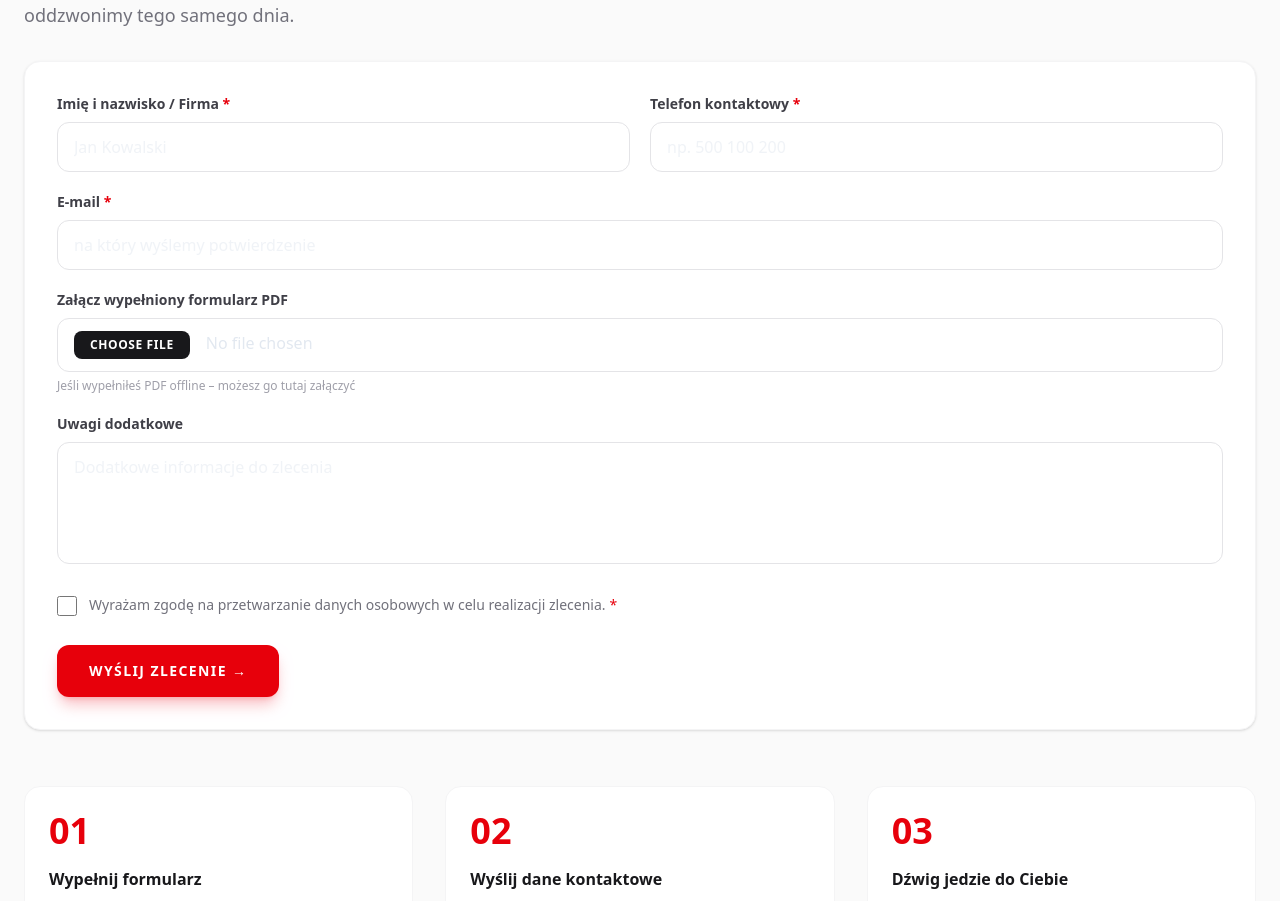
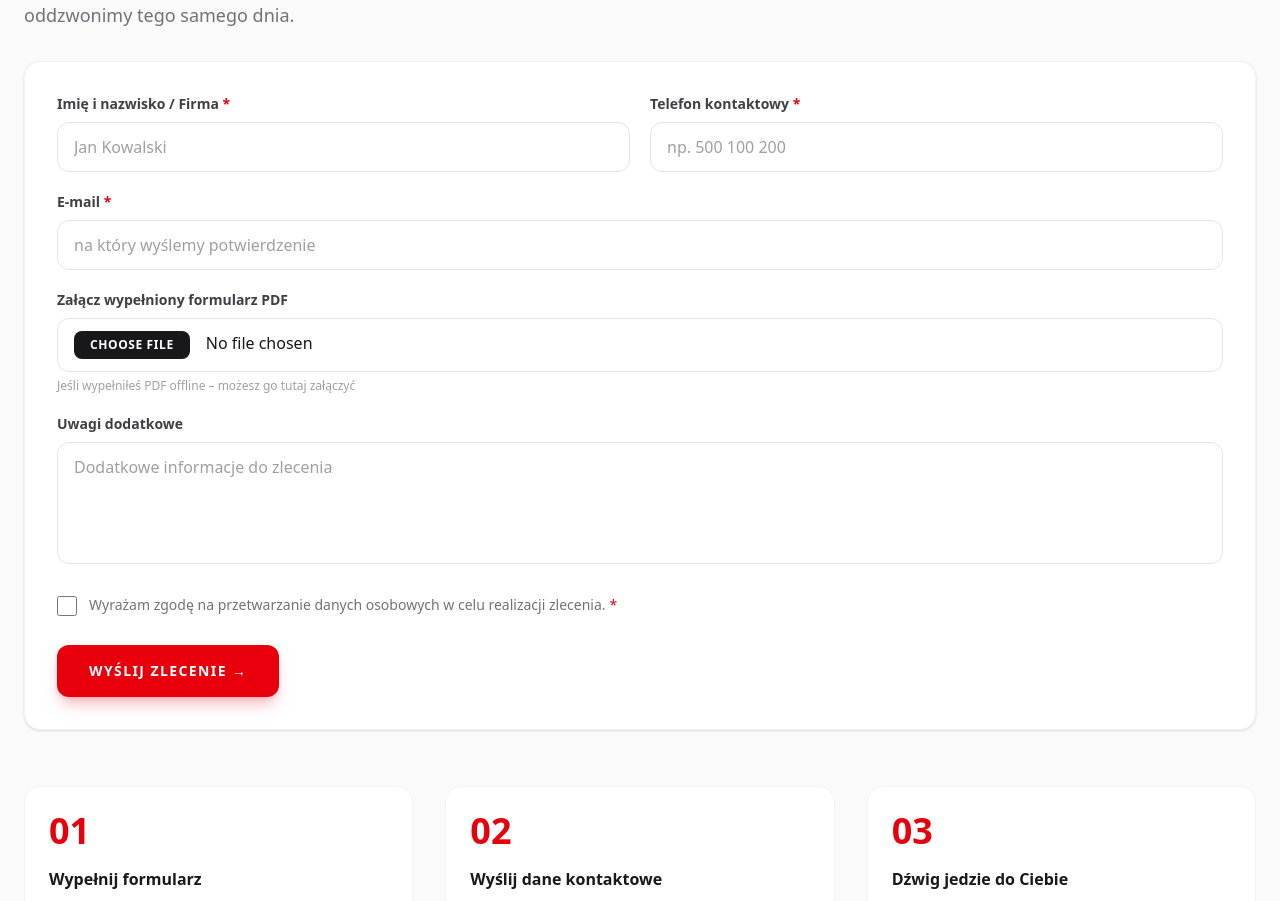
Before and after one commit to GmaMarketing/e-dzwigi-site, a Next.js app: page /zamowienie in a window 1280 px wide. Shown: the part 1769-2670 px from the top of the page. Built offline with nearby package versions, Linux system fonts and the light colour scheme; no server answers; a web font is replaced by a local one.

Commit message:
feat: improve form email templates and field visibility

```diff
--- a/app/kontakt/page.tsx
+++ b/app/kontakt/page.tsx
@@ -105,7 +105,9 @@ export default function ContactPage() {
                 {/* FormSubmit hidden fields */}
                 <input type="hidden" name="_subject" value="Nowe zapytanie ze strony e-dzwigi.pl" />
                 <input type="hidden" name="_captcha" value="false" />
-                <input type="hidden" name="_template" value="table" />
+                <input type="hidden" name="_template" value="box" />
+                <input type="hidden" name="_url" value="https://e-dzwigi.pl/kontakt" />
+                <input type="text" name="_honey" className="hidden" tabIndex={-1} autoComplete="off" />
 
                 <h3 className="font-heading font-bold text-xl text-zinc-900 mb-6 flex items-center gap-3">
                     <span className="w-8 h-[2px] bg-red-600"></span>
@@ -119,7 +121,7 @@ export default function ContactPage() {
                       id="name"
                       name="name"
                       required
-                      className="w-full px-4 py-3 rounded-xl border border-zinc-200 focus:border-red-600 focus:ring-2 focus:ring-red-600/20 outline-none transition-all"
+                      className="w-full rounded-xl border border-zinc-200 bg-white px-4 py-3 text-zinc-900 placeholder:text-zinc-400 focus:border-red-600 focus:ring-2 focus:ring-red-600/20 outline-none transition-all"
                       placeholder="Jan Kowalski"
                     />
                   </div>
@@ -130,7 +132,7 @@ export default function ContactPage() {
                       id="email"
                       name="email"
                       required
-                      className="w-full px-4 py-3 rounded-xl border border-zinc-200 focus:border-red-600 focus:ring-2 focus:ring-red-600/20 outline-none transition-all"
+                      className="w-full rounded-xl border border-zinc-200 bg-white px-4 py-3 text-zinc-900 placeholder:text-zinc-400 focus:border-red-600 focus:ring-2 focus:ring-red-600/20 outline-none transition-all"
                       placeholder="jan@example.com"
                     />
                   </div>
@@ -140,7 +142,7 @@ export default function ContactPage() {
                       type="tel"
                       id="phone"
                       name="phone"
-                      className="w-full px-4 py-3 rounded-xl border border-zinc-200 focus:border-red-600 focus:ring-2 focus:ring-red-600/20 outline-none transition-all"
+                      className="w-full rounded-xl border border-zinc-200 bg-white px-4 py-3 text-zinc-900 placeholder:text-zinc-400 focus:border-red-600 focus:ring-2 focus:ring-red-600/20 outline-none transition-all"
                       placeholder="508 313 906"
                     />
                   </div>
@@ -150,7 +152,7 @@ export default function ContactPage() {
                       type="text"
                       id="company"
                       name="company"
-                      className="w-full px-4 py-3 rounded-xl border border-zinc-200 focus:border-red-600 focus:ring-2 focus:ring-red-600/20 outline-none transition-all"
+                      className="w-full rounded-xl border border-zinc-200 bg-white px-4 py-3 text-zinc-900 placeholder:text-zinc-400 focus:border-red-600 focus:ring-2 focus:ring-red-600/20 outline-none transition-all"
                       placeholder="Nazwa firmy"
                     />
                   </div>
@@ -160,7 +162,7 @@ export default function ContactPage() {
                       id="message"
                       name="message"
                       required
-                      className="w-full h-full min-h-[120px] px-4 py-3 rounded-xl border border-zinc-200 focus:border-red-600 focus:ring-2 focus:ring-red-600/20 outline-none transition-all resize-none"
+                      className="h-full min-h-[120px] w-full resize-none rounded-xl border border-zinc-200 bg-white px-4 py-3 text-zinc-900 placeholder:text-zinc-400 focus:border-red-600 focus:ring-2 focus:ring-red-600/20 outline-none transition-all"
                       placeholder="Opisz zlecenie – rodzaj pracy, miasto, orientacyjny termin"
                     />
                   </div>
--- a/app/zamowienie/page.tsx
+++ b/app/zamowienie/page.tsx
@@ -270,7 +270,9 @@ export default function OrderPage() {
               {/* FormSubmit hidden fields */}
               <input type="hidden" name="_subject" value="Nowe zlecenie ze strony e-dzwigi.pl" />
               <input type="hidden" name="_captcha" value="false" />
-              <input type="hidden" name="_template" value="table" />
+              <input type="hidden" name="_template" value="box" />
+              <input type="hidden" name="_url" value="https://e-dzwigi.pl/zamowienie" />
+              <input type="text" name="_honey" className="hidden" tabIndex={-1} autoComplete="off" />
 
               <div className="grid md:grid-cols-2 gap-5 mb-5">
                 {/* Imię i nazwisko / Firma */}
@@ -283,7 +285,7 @@ export default function OrderPage() {
                     id="name"
                     name="name"
                     required
-                    className="w-full px-4 py-3 rounded-xl border border-zinc-200 focus:border-red-600 focus:ring-2 focus:ring-red-600/20 outline-none transition-all"
+                    className="w-full rounded-xl border border-zinc-200 bg-white px-4 py-3 text-zinc-900 placeholder:text-zinc-400 focus:border-red-600 focus:ring-2 focus:ring-red-600/20 outline-none transition-all"
                     placeholder="Jan Kowalski"
                   />
                 </div>
@@ -298,7 +300,7 @@ export default function OrderPage() {
                     id="phone"
                     name="phone"
                     required
-                    className="w-full px-4 py-3 rounded-xl border border-zinc-200 focus:border-red-600 focus:ring-2 focus:ring-red-600/20 outline-none transition-all"
+                    className="w-full rounded-xl border border-zinc-200 bg-white px-4 py-3 text-zinc-900 placeholder:text-zinc-400 focus:border-red-600 focus:ring-2 focus:ring-red-600/20 outline-none transition-all"
                     placeholder="np. 500 100 200"
                   />
                 </div>
@@ -314,7 +316,7 @@ export default function OrderPage() {
                   id="email"
                   name="email"
                   required
-                  className="w-full px-4 py-3 rounded-xl border border-zinc-200 focus:border-red-600 focus:ring-2 focus:ring-red-600/20 outline-none transition-all"
+                  className="w-full rounded-xl border border-zinc-200 bg-white px-4 py-3 text-zinc-900 placeholder:text-zinc-400 focus:border-red-600 focus:ring-2 focus:ring-red-600/20 outline-none transition-all"
                   placeholder="na który wyślemy potwierdzenie"
                 />
               </div>
@@ -329,7 +331,7 @@ export default function OrderPage() {
                   id="attachment"
                   name="attachment"
                   accept=".pdf"
-                  className="w-full px-4 py-3 rounded-xl border border-zinc-200 file:mr-4 file:py-1.5 file:px-4 file:rounded-lg file:border-0 file:text-xs file:font-bold file:uppercase file:tracking-wider file:bg-zinc-900 file:text-white hover:file:bg-red-600 file:transition-all file:cursor-pointer cursor-pointer outline-none focus:border-red-600 focus:ring-2 focus:ring-red-600/20 transition-all"
+                  className="w-full cursor-pointer rounded-xl border border-zinc-200 bg-white px-4 py-3 text-zinc-900 file:mr-4 file:cursor-pointer file:rounded-lg file:border-0 file:bg-zinc-900 file:px-4 file:py-1.5 file:text-xs file:font-bold file:uppercase file:tracking-wider file:text-white file:transition-all hover:file:bg-red-600 outline-none focus:border-red-600 focus:ring-2 focus:ring-red-600/20 transition-all"
                 />
                 <p className="text-xs text-zinc-400 mt-1.5">
                   Jeśli wypełniłeś PDF offline – możesz go tutaj załączyć
@@ -345,7 +347,7 @@ export default function OrderPage() {
                   id="message"
                   name="message"
                   rows={4}
-                  className="w-full px-4 py-3 rounded-xl border border-zinc-200 focus:border-red-600 focus:ring-2 focus:ring-red-600/20 outline-none transition-all resize-none"
+                  className="w-full resize-none rounded-xl border border-zinc-200 bg-white px-4 py-3 text-zinc-900 placeholder:text-zinc-400 focus:border-red-600 focus:ring-2 focus:ring-red-600/20 outline-none transition-all"
                   placeholder="Dodatkowe informacje do zlecenia"
                 />
               </div>
```
